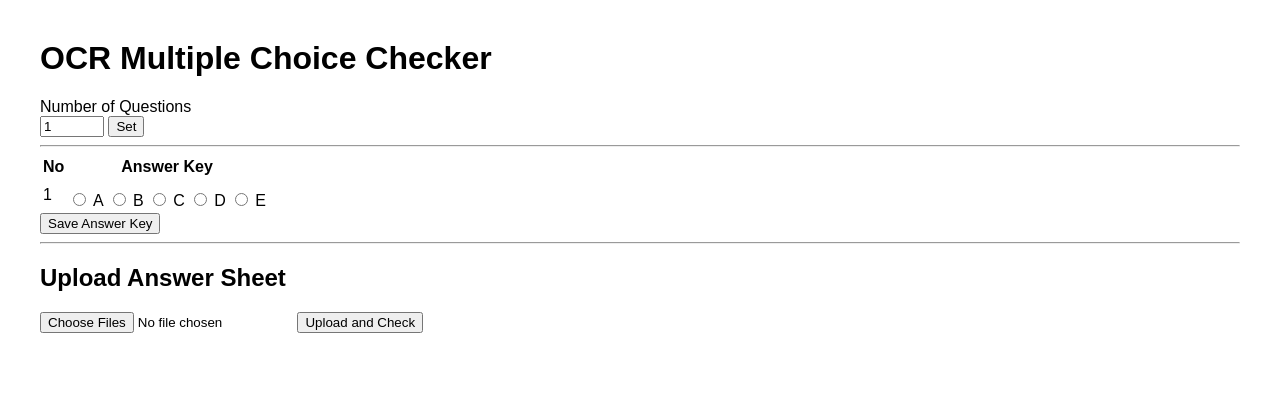
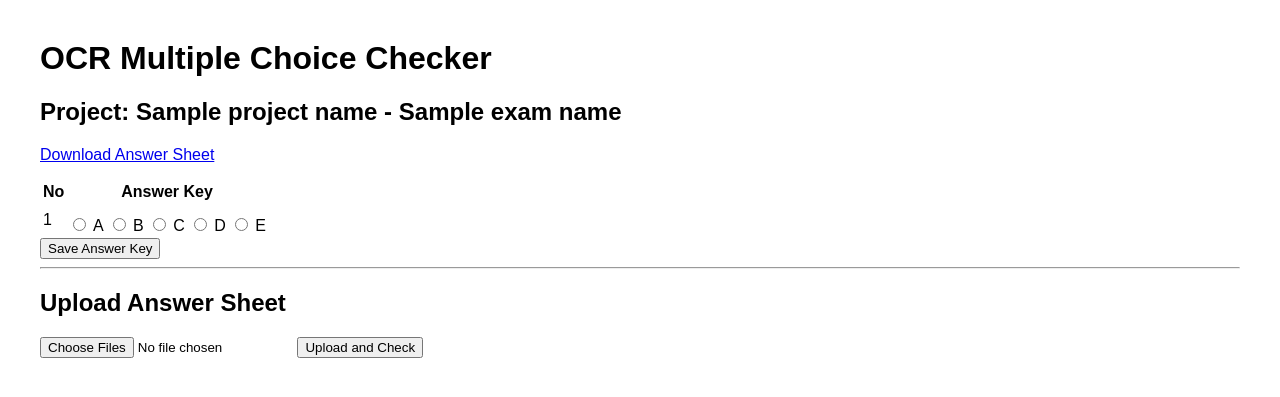
Before and after one commit to IgoyAI/koreksi-soal-ai, a Flask app: template ocr_app/templates/index.html in a window 1280 px wide. Shown: the top 397 px of the page. Run offline with Flask 3, Linux system fonts and the light colour scheme; the template is opened without the code that fills it: most values are stand-ins (such as "Sample title", 1, 10 or a date in 2020).

Commit message:
Add project workflow and answer sheet download

```diff
--- a/ocr_app/app.py
+++ b/ocr_app/app.py
@@ -2,7 +2,7 @@ import os
 import re
 from typing import Dict, List
 
-from flask import Flask, render_template, request, redirect, url_for, flash
+from flask import Flask, render_template, request, redirect, url_for, flash, send_file
 from werkzeug.utils import secure_filename
 
 import pytesseract
@@ -41,26 +41,45 @@ def create_app() -> Flask:
     app.config['UPLOAD_FOLDER'] = os.path.join(app.root_path, 'uploads')
     os.makedirs(app.config['UPLOAD_FOLDER'], exist_ok=True)
 
+    project_name: str | None = None
+    exam_name: str | None = None
     answer_key: List[str] = []
     num_questions: int = 50
 
     @app.route('/', methods=['GET', 'POST'])
     def index():
-        nonlocal answer_key, num_questions
+        nonlocal project_name, exam_name, answer_key, num_questions
         if request.method == 'POST':
-            if 'num_questions' in request.form:
+            # Step 1: project creation
+            if 'project_name' in request.form:
+                name = request.form.get('project_name', '').strip()
+                if not name:
+                    flash('Project name is required.', 'danger')
+                else:
+                    project_name = name
+                    flash('Project created.', 'success')
+                return redirect(url_for('index'))
+
+            # Step 2: exam details
+            if 'exam_name' in request.form:
+                name = request.form.get('exam_name', '').strip()
                 try:
                     n = int(request.form.get('num_questions', '50'))
                     if n <= 0 or n > 100:
                         raise ValueError
-                    num_questions = n
-                    answer_key = []
-                    flash(f'Number of questions set to {num_questions}.', 'success')
                 except ValueError:
                     flash('Invalid number of questions.', 'danger')
+                    return redirect(url_for('index'))
+                if not name:
+                    flash('Exam name is required.', 'danger')
+                    return redirect(url_for('index'))
+                exam_name = name
+                num_questions = n
+                answer_key = []
+                flash('Exam details saved.', 'success')
                 return redirect(url_for('index'))
 
-            # read answer key from radio buttons
+            # Step 3: answer key
             answers: List[str] = []
             for i in range(1, num_questions + 1):
                 val = request.form.get(f'q{i}')
@@ -72,13 +91,19 @@ def create_app() -> Flask:
             flash('Answer key saved. Upload answer sheet image to check.', 'success')
             return redirect(url_for('index'))
 
-        return render_template('index.html', answer_key=answer_key, num_questions=num_questions)
+        return render_template(
+            'index.html',
+            project_name=project_name,
+            exam_name=exam_name,
+            answer_key=answer_key,
+            num_questions=num_questions,
+        )
 
     @app.route('/upload', methods=['POST'])
     def upload():
-        nonlocal answer_key, num_questions
-        if not answer_key:
-            flash('Please submit the answer key first.', 'danger')
+        nonlocal project_name, exam_name, answer_key, num_questions
+        if not exam_name or not answer_key:
+            flash('Please submit exam details and answer key first.', 'danger')
             return redirect(url_for('index'))
         files = request.files.getlist('files')
         valid_files = [f for f in files if f and allowed_file(f.filename)]
@@ -100,6 +125,22 @@ def create_app() -> Flask:
 
         return render_template('result.html', results_list=results_list, total=len(answer_key))
 
+    @app.route('/download')
+    def download_sheet():
+        nonlocal exam_name, num_questions
+        if not exam_name:
+            flash('Exam details not set.', 'danger')
+            return redirect(url_for('index'))
+        tex = render_template('answer_sheet.tex', exam_name=exam_name, num_questions=num_questions)
+        tmpdir = os.path.join(app.root_path, 'tmp')
+        os.makedirs(tmpdir, exist_ok=True)
+        tex_path = os.path.join(tmpdir, 'sheet.tex')
+        pdf_path = os.path.join(tmpdir, 'sheet.pdf')
+        with open(tex_path, 'w') as f:
+            f.write(tex)
+        os.system(f'pdflatex -output-directory {tmpdir} {tex_path} >/dev/null 2>&1')
+        return send_file(pdf_path, as_attachment=True, download_name=f"{exam_name}_answer_sheet.pdf")
+
     return app
 
 
--- a/ocr_app/templates/index.html
+++ b/ocr_app/templates/index.html
@@ -10,14 +10,26 @@
 </head>
 <body>
   <h1>OCR Multiple Choice Checker</h1>
+
+  {% if not project_name %}
+  <h2>Create Project</h2>
   <form method="POST">
+    <label for="project_name">Project Name</label>
+    <input type="text" id="project_name" name="project_name" required>
+    <button type="submit">Create</button>
+  </form>
+  {% elif not exam_name %}
+  <h2>Exam Details</h2>
+  <form method="POST">
+    <label for="exam_name">Exam Name</label>
+    <input type="text" id="exam_name" name="exam_name" required>
     <label for="num_questions">Number of Questions</label>
-    <input type="number" id="num_questions" name="num_questions" min="1" max="100" value="{{ num_questions }}">
-    <button type="submit">Set</button>
+    <input type="number" id="num_questions" name="num_questions" min="1" max="100" value="{{ num_questions }}" required>
+    <button type="submit">Save Exam</button>
   </form>
-
-  <hr>
-
+  {% else %}
+  <h2>Project: {{ project_name }} - {{ exam_name }}</h2>
+  <p><a href="{{ url_for('download_sheet') }}">Download Answer Sheet</a></p>
   <form method="POST">
     <table>
       <tr>
@@ -47,6 +59,8 @@
     <input type="file" name="files" accept="image/*" capture="environment" multiple required>
     <button type="submit">Upload and Check</button>
   </form>
+  {% endif %}
+
   {% with messages = get_flashed_messages(with_categories=true) %}
     {% if messages %}
       <ul>
```
Also changed, not shown: 1 other file.
